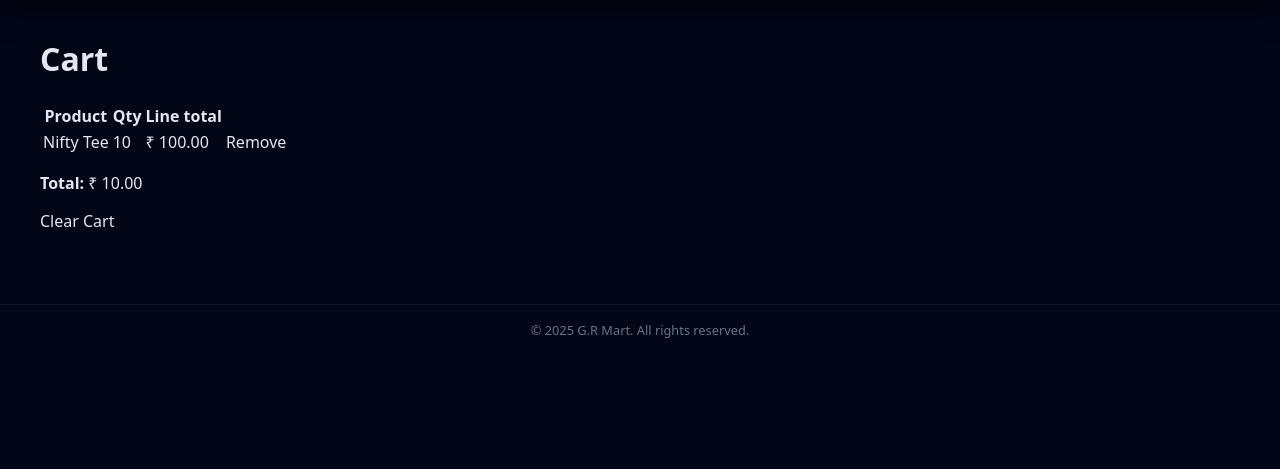
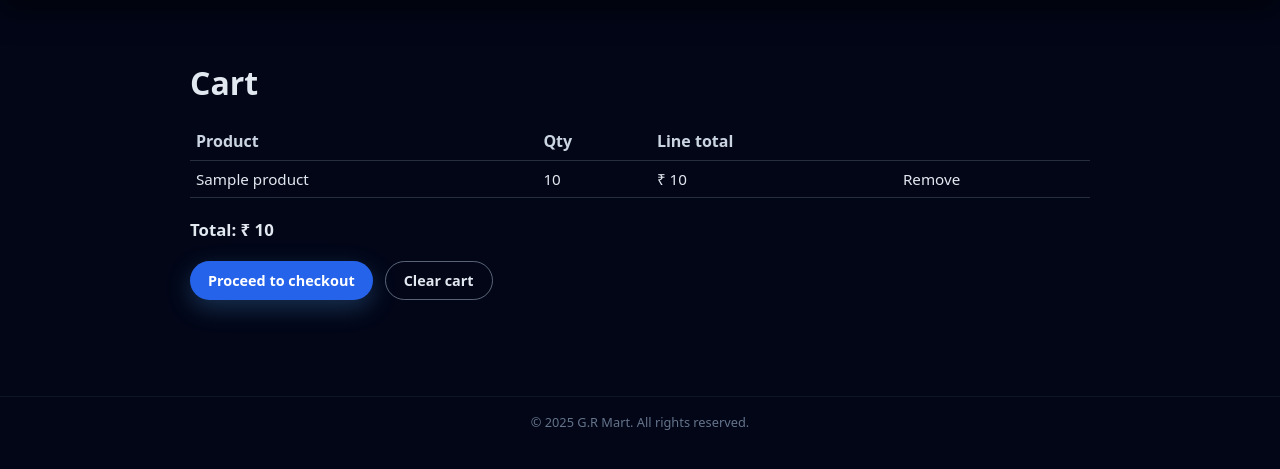
Before and after one commit to rahulgaddipati3-byte/grmart, a Django app: template templates/cart/cart_detail.html in a window 1280 px wide. Shown: the part 54-523 px from the top of the page. Run offline with Django 5.2, Linux system fonts and the light colour scheme; data comes from the database, SQL or seed files in the repository; tables that the repository leaves empty hold one stand-in row (values such as "Sample post"); the template is opened without the code that fills it: values that come from a table or form of the project are taken from there, most other values are stand-ins (such as "Sample title", 1, 10 or a date in 2020).

Commit message:
Add Proceed to checkout button on cart page

```diff
--- a/templates/cart/cart_detail.html
+++ b/templates/cart/cart_detail.html
@@ -1,23 +1,108 @@
 {% extends "base.html" %}
+
 {% block content %}
-<div class="products-wrap">
-  <h1>Cart</h1>
-  {% if items %}
-    <table>
-      <thead><tr><th>Product</th><th>Qty</th><th>Line total</th><th></th></tr></thead>
+<style>
+  .cart-wrap{
+    max-width:900px;
+    margin:0 auto;
+    padding:24px 16px 40px;
+  }
+  .cart-title{
+    font-size:2rem;
+    margin-bottom:18px;
+  }
+  table.cart-table{
+    width:100%;
+    border-collapse:collapse;
+    margin-bottom:20px;
+  }
+  table.cart-table th,
+  table.cart-table td{
+    padding:8px 6px;
+    text-align:left;
+    border-bottom:1px solid rgba(148,163,184,.25);
+  }
+  table.cart-table th{
+    font-weight:600;
+    color:#cbd5e1;
+  }
+  table.cart-table td{
+    font-size:.95rem;
+  }
+  .cart-total{
+    font-weight:600;
+    margin:10px 0 20px;
+    font-size:1.05rem;
+  }
+  .cart-actions{
+    display:flex;
+    gap:12px;
+    flex-wrap:wrap;
+  }
+  .btn-primary,
+  .btn-ghost{
+    display:inline-flex;
+    align-items:center;
+    justify-content:center;
+    padding:9px 18px;
+    border-radius:999px;
+    font-size:.9rem;
+    font-weight:600;
+    text-decoration:none;
+    cursor:pointer;
+  }
+  .btn-primary{
+    background:#2563eb;
+    color:#fff;
+    border:none;
+  }
+  .btn-primary:hover{filter:brightness(1.06);}
+  .btn-ghost{
+    border:1px solid rgba(148,163,184,.6);
+    color:#e2e8f0;
+    background:transparent;
+  }
+  .btn-ghost:hover{
+    background:rgba(148,163,184,.18);
+  }
+</style>
+
+<div class="cart-wrap">
+  <h1 class="cart-title">Cart</h1>
+
+  {% if cart_items %}
+    <table class="cart-table">
+      <thead>
+        <tr>
+          <th>Product</th>
+          <th>Qty</th>
+          <th>Line total</th>
+          <th></th>
+        </tr>
+      </thead>
       <tbody>
-      {% for it in items %}
-        <tr>
-          <td>{{ it.product.name }}</td>
-          <td>{{ it.qty }}</td>
-          <td>₹ {{ it.line_total|floatformat:2 }}</td>
-          <td><a href="{% url 'cart:remove' it.product.id %}">Remove</a></td>
-        </tr>
-      {% endfor %}
+        {% for item in cart_items %}
+          <tr>
+            <td>{{ item.product.name }}</td>
+            <td>{{ item.quantity }}</td>
+            <td>₹ {{ item.line_total }}</td>
+            <td>
+              <a href="{% url 'cart:remove' item.product.id %}">Remove</a>
+            </td>
+          </tr>
+        {% endfor %}
       </tbody>
     </table>
-    <p><strong>Total:</strong> ₹ {{ total|floatformat:2 }}</p>
-    <p><a href="{% url 'cart:clear' %}">Clear Cart</a></p>
+
+    <p class="cart-total">Total: ₹ {{ cart_total }}</p>
+
+    <div class="cart-actions">
+      {# Proceed to checkout – use plain URL so it never throws NoReverseMatch #}
+      <a href="/orders/checkout/" class="btn-primary">Proceed to checkout</a>
+
+      {# Clear cart using our cart namespace URL #}
+      <a href="{% url 'cart:clear' %}" class="btn-ghost">Clear cart</a>
+    </div>
   {% else %}
     <p>Your cart is empty.</p>
   {% endif %}
```
